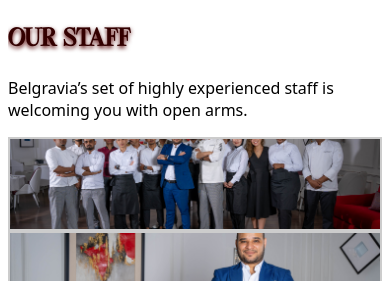
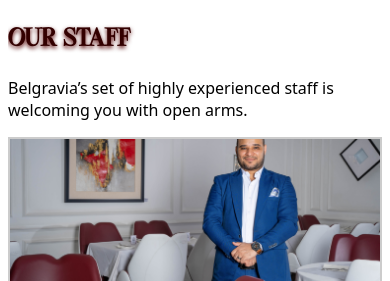
Before and after one commit to mahmoud-abu-attiya/belgravia-next, a Next.js app: page /about in a window 390 px wide. Shown: the part 1480-1761 px from the top of the page. Built offline with nearby package versions, Linux system fonts and the light colour scheme; no server answers; some icons are missing.

Commit message:
remove staff-card from small devices

```diff
--- a/pages/about.jsx
+++ b/pages/about.jsx
@@ -103,7 +103,7 @@ const About = () => {
             </p>
           </div>
           <div className="row g-4">
-            <div className="col-12">
+            <div className="col-12 staff-card">
               <div
                 className={
                   styles.chefCard +
--- a/styles/globals.css
+++ b/styles/globals.css
@@ -410,7 +410,8 @@ footer a.btn:hover {
   }
 
   .HIM,
-  .mySwiper .tool {
+  .mySwiper .tool,
+  .staff-card {
     display: none;
   }
 
```
